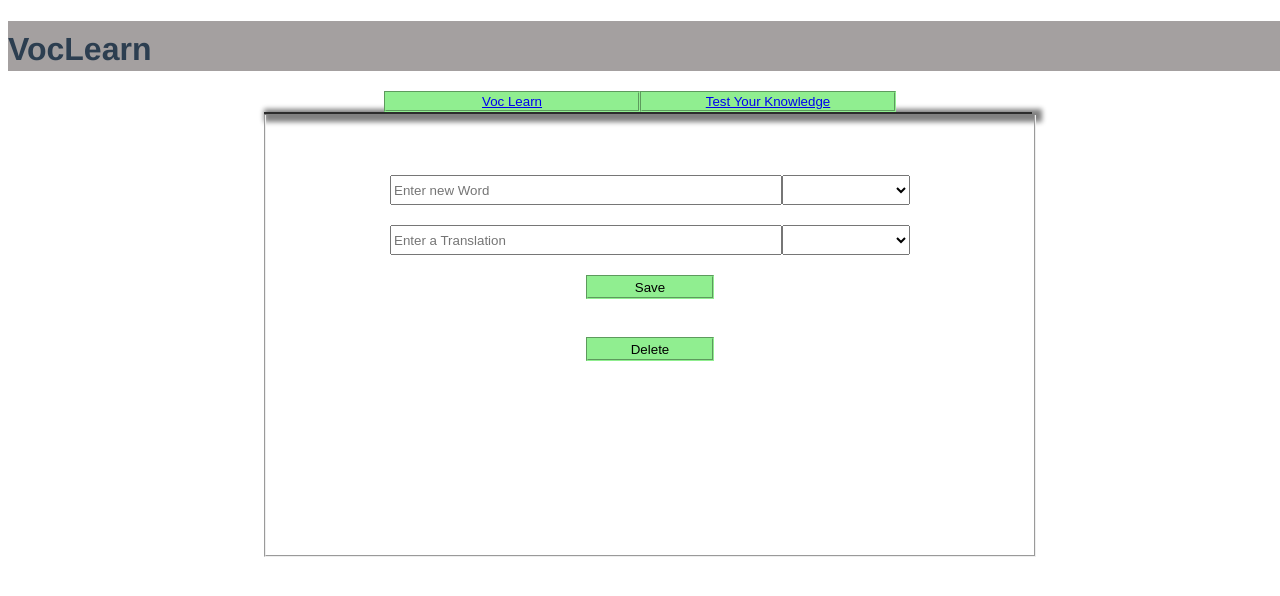
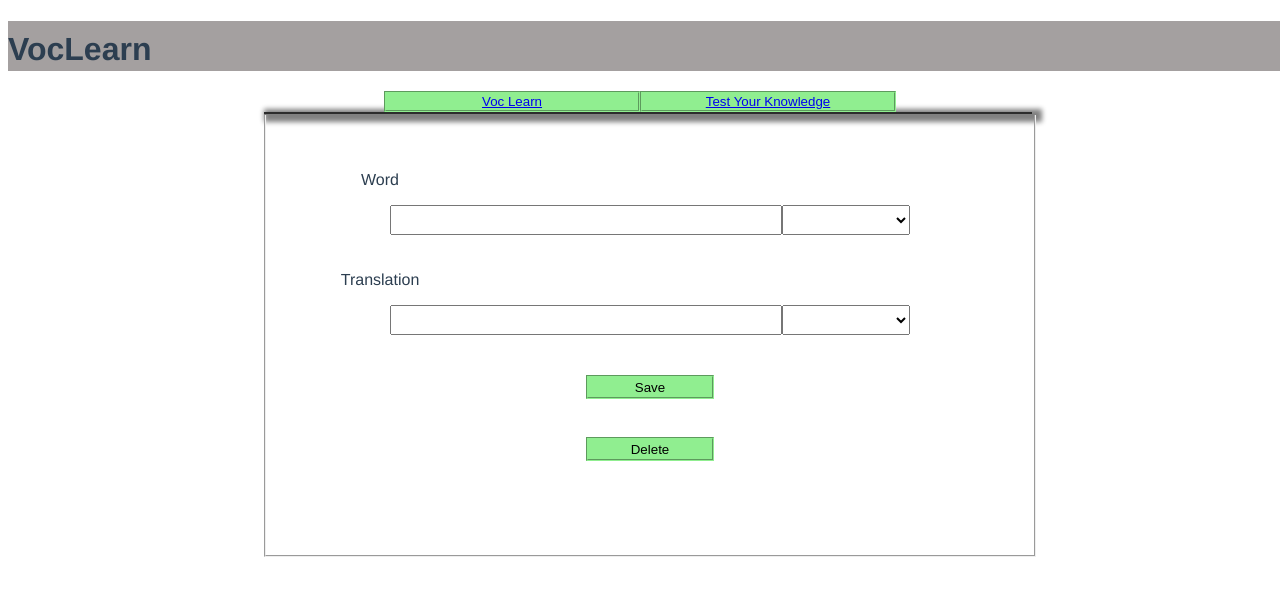
Before and after one commit to SakaryaIbrahim/VocLearner-Frontend, a Vue app: page /Voc in a window 1280 px wide. Shown: the top 596 px of the page. Built offline with nearby package versions, Linux system fonts and the light colour scheme.

Commit message:
bugs fixen

```diff
--- a/src/views/PlayView.vue
+++ b/src/views/PlayView.vue
@@ -66,7 +66,7 @@ export default {
       this.displayWrong = ''
       this.wordForPlay = ''
       this.pickFiveWords()
-      this.displayAnimation()
+      /* this.displayAnimation() */
     },
     pickFiveWords () {
       this.wordData = {}
@@ -126,8 +126,8 @@ export default {
         case 0.8: return 1
         case 0.5: return 0.8
       }
-    },
-    displayAnimation () {
+    }
+    /* displayAnimation () {
       const elem = document.getElementById('wordToPlay')
       let counter = 0
       clearInterval(this.id)
@@ -141,7 +141,7 @@ export default {
           elem.style.left = counter + 'px'
         }
       }
-    }
+    } */
   },
   beforeMount () {
     const myHeader = new Headers()
@@ -178,12 +178,13 @@ export default {
 }
 
 #animation{
-  width: 350px;
-  height: 350px;
-  background-color: yellow;
+  width: 340px;
+  height: 340px;
   position: relative;
   margin-left: 285px;
   margin-bottom: 20px;
+  border-color: #2c3e50;
+  border-style: groove;
 }
 
 #wordToPlay{
@@ -191,8 +192,10 @@ export default {
   height: 50px;
   color: blue;
   font-family: Avenir, Helvetica, Arial, sans-serif;
-  font-size: medium;
+  font-size: x-large;
   position: absolute;
+  margin-left: 130px;
+  margin-top: 150px;
 }
 
 #right-answer,#false-answer{
--- a/src/views/VocView.vue
+++ b/src/views/VocView.vue
@@ -3,7 +3,8 @@
       <div id="html-components">
         <div>
           <div>
-            <input v-model="word" type="text" placeholder="Enter new Word" id="word">
+            <p class="subTitles">Word</p>
+            <input v-model="word" type="text" placeholder="" id="word">
             <select id="language" name="languages" v-model="language">
                <option value="german">German</option>
                <option value="english">English</option>
@@ -12,8 +13,9 @@
             </select>
           </div>
           <div>
-             <input v-model="translation" type="text" placeholder="Enter a Translation" id="translation">
-             <select id="translanuage" name="languages" v-model="transLanguage">
+            <p class="subTitles">Translation</p>
+             <input v-model="translation" type="text" placeholder="" id="translation">
+             <select id="translanuage" name="transLanguages" v-model="transLanguage">
                 <option value="german">German</option>
                 <option value="english">English</option>
                 <option value="french">French</option>
@@ -24,7 +26,7 @@
       <button id="save" @click="saveDataInDatabase">Save</button><br>
       </div>
       <div>
-        <input v-model="worddelete" type="text" id="delete-word" placeholder="Word to be delete" ><br>
+        <input v-model="worddelete" type="text" id="delete-word" placeholder="Enter a Word" ><br>
         <button id="delete" @click="changeTheData">Delete</button>
       </div>
 
@@ -106,17 +108,26 @@ export default {
   height: 50vh;
   padding-top: 40px;
 }
+
+.subTitles{
+  color: #2c3e50;
+  font-size: medium;
+  padding-right: 540px;
+}
+
 /*input style*/
 input{
-  margin-top: 20px;
+  margin-bottom: 20px;
   width: 30vw;
   height: 3vh;
 }
+
 /*select feld style*/
 select{
   width: 10vw;
   height: 3.75vh;
 }
+
 /*buttons style*/
 button{
   margin-top: 20px;
@@ -125,6 +136,7 @@ button{
   width: 10vw;
   height: 3vh;
 }
+
 /*word to be deleted style*/
 #delete-word{
   display: none;
```
